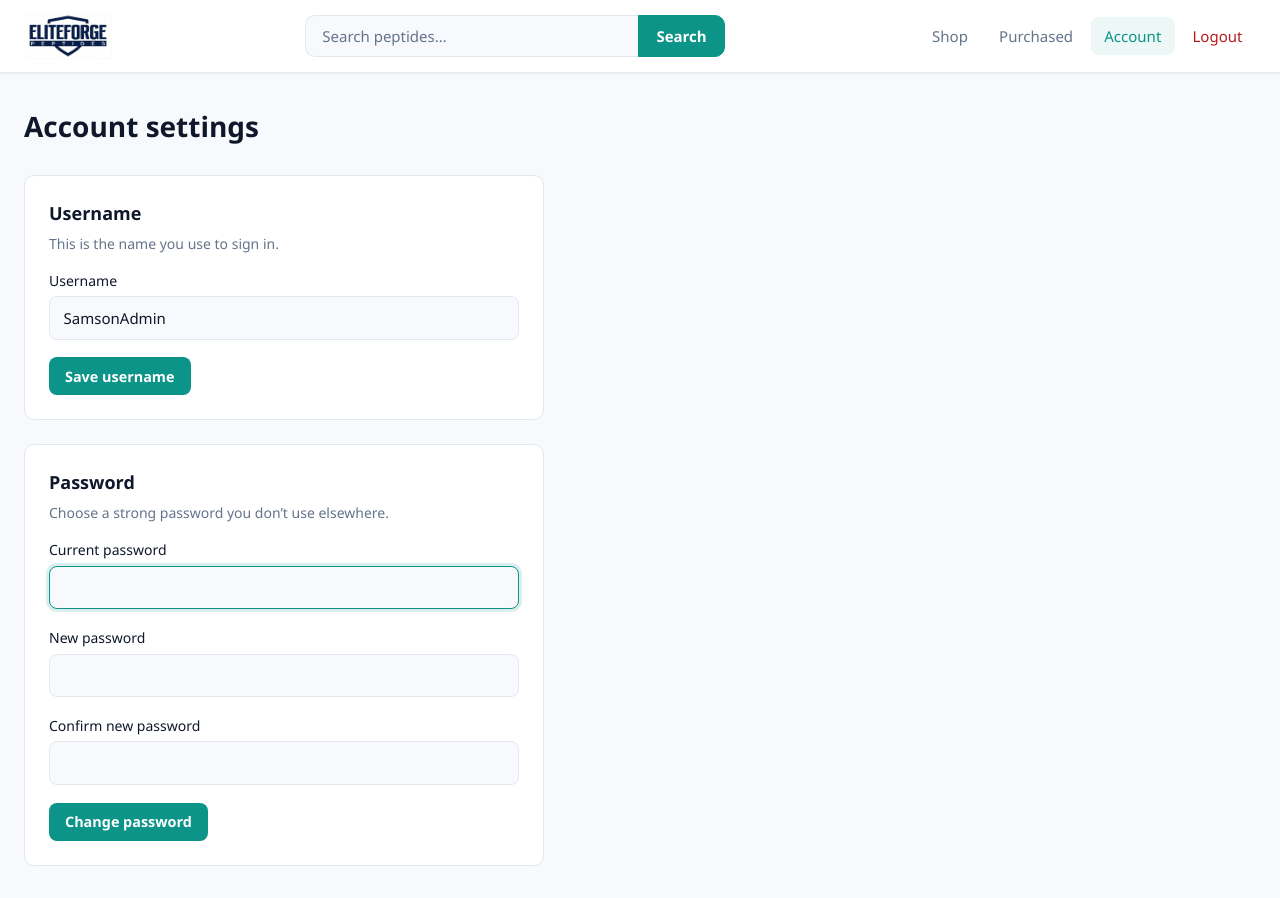
After one commit to Visdomoyat/Samsonllc_backend, a Django app: page /account/ in a window 1280 px wide. The commit adds this page. Run offline with Django 5.2, Linux system fonts and the light colour scheme; a user stored in the database is signed in.

Commit message:
Add account settings functionality: Implement forms for username and password changes, create account settings view and template, and update navigation for account access. Include django-storages and boto3 in dependencies for AWS integration.

```diff
--- a/admin_app/forms.py
+++ b/admin_app/forms.py
@@ -1,8 +1,10 @@
 from django import forms
-
-from django.contrib.auth.forms import AuthenticationForm
+from django.contrib.auth import get_user_model
+from django.contrib.auth.forms import AuthenticationForm, PasswordChangeForm
 
 from .models import Product
+
+User = get_user_model()
 
 
 class LoginForm(AuthenticationForm):
@@ -43,3 +45,40 @@ class ProductForm(forms.ModelForm):
         super().__init__(*args, **kwargs)
         if self.instance and self.instance.pk:
             self.fields['image'].required = False
+
+
+class UsernameChangeForm(forms.ModelForm):
+    class Meta:
+        model = User
+        fields = ('username',)
+
+    def __init__(self, *args, **kwargs):
+        super().__init__(*args, **kwargs)
+        self.fields['username'].widget.attrs.update({
+            'class': 'form-input',
+            'autocomplete': 'username',
+        })
+
+    def clean_username(self):
+        username = self.cleaned_data['username'].strip()
+        if (
+            User.objects.exclude(pk=self.instance.pk)
+            .filter(username__iexact=username)
+            .exists()
+        ):
+            raise forms.ValidationError('That username is already taken.')
+        return username
+
+
+class AccountPasswordChangeForm(PasswordChangeForm):
+    def __init__(self, *args, **kwargs):
+        super().__init__(*args, **kwargs)
+        for field_name, autocomplete in (
+            ('old_password', 'current-password'),
+            ('new_password1', 'new-password'),
+            ('new_password2', 'new-password'),
+        ):
+            self.fields[field_name].widget.attrs.update({
+                'class': 'form-input',
+                'autocomplete': autocomplete,
+            })
--- a/admin_app/static/css/shop.css
+++ b/admin_app/static/css/shop.css
@@ -290,3 +290,21 @@
     display: none;
   }
 }
+
+.account-settings {
+  display: grid;
+  gap: 1.5rem;
+  max-width: 560px;
+}
+
+.account-settings-heading {
+  margin: 0 0 0.35rem;
+  font-size: 1.125rem;
+  font-weight: 600;
+}
+
+.account-settings-section .form-hint {
+  margin: 0 0 1rem;
+  color: var(--color-muted);
+  font-size: 0.875rem;
+}
--- /dev/null
+++ b/admin_app/templates/account_settings.html
@@ -0,0 +1,92 @@
+{% extends 'base.html' %}
+{% load static %}
+
+{% block title %}Account settings — Samson LLC{% endblock %}
+
+{% block extra_css %}
+  <link rel="stylesheet" href="{% static 'css/shop.css' %}">
+{% endblock %}
+
+{% block content %}
+  <div class="shop-header">
+    <h1 class="shop-title">Account settings</h1>
+  </div>
+
+  <div class="account-settings">
+    <section class="account-settings-section product-form">
+      <h2 class="account-settings-heading">Username</h2>
+      <p class="form-hint">This is the name you use to sign in.</p>
+
+      <form method="post" action="{% url 'account_settings' %}">
+        {% csrf_token %}
+        <input type="hidden" name="form_type" value="username">
+
+        {% if username_form.non_field_errors %}
+          <div class="form-errors" role="alert">
+            {% for error in username_form.non_field_errors %}
+              <p>{{ error }}</p>
+            {% endfor %}
+          </div>
+        {% endif %}
+
+        <div class="form-field">
+          <label for="{{ username_form.username.id_for_label }}">Username</label>
+          {{ username_form.username }}
+          {% if username_form.username.errors %}
+            <p class="field-error">{{ username_form.username.errors.0 }}</p>
+          {% endif %}
+        </div>
+
+        <div class="form-actions">
+          <button type="submit" class="btn btn-primary">Save username</button>
+        </div>
+      </form>
+    </section>
+
+    <section class="account-settings-section product-form">
+      <h2 class="account-settings-heading">Password</h2>
+      <p class="form-hint">Choose a strong password you don’t use elsewhere.</p>
+
+      <form method="post" action="{% url 'account_settings' %}">
+        {% csrf_token %}
+        <input type="hidden" name="form_type" value="password">
+
+        {% if password_form.non_field_errors %}
+          <div class="form-errors" role="alert">
+            {% for error in password_form.non_field_errors %}
+              <p>{{ error }}</p>
+            {% endfor %}
+          </div>
+        {% endif %}
+
+        <div class="form-field">
+          <label for="{{ password_form.old_password.id_for_label }}">Current password</label>
+          {{ password_form.old_password }}
+          {% if password_form.old_password.errors %}
+            <p class="field-error">{{ password_form.old_password.errors.0 }}</p>
+          {% endif %}
+        </div>
+
+        <div class="form-field">
+          <label for="{{ password_form.new_password1.id_for_label }}">New password</label>
+          {{ password_form.new_password1 }}
+          {% if password_form.new_password1.errors %}
+            <p class="field-error">{{ password_form.new_password1.errors.0 }}</p>
+          {% endif %}
+        </div>
+
+        <div class="form-field">
+          <label for="{{ password_form.new_password2.id_for_label }}">Confirm new password</label>
+          {{ password_form.new_password2 }}
+          {% if password_form.new_password2.errors %}
+            <p class="field-error">{{ password_form.new_password2.errors.0 }}</p>
+          {% endif %}
+        </div>
+
+        <div class="form-actions">
+          <button type="submit" class="btn btn-primary">Change password</button>
+        </div>
+      </form>
+    </section>
+  </div>
+{% endblock %}
--- a/admin_app/templates/base.html
+++ b/admin_app/templates/base.html
@@ -53,7 +53,7 @@
         {% if user.is_authenticated %}
           <a href="{% url 'shop' %}"{% if request.resolver_match.url_name == 'shop' or request.resolver_match.url_name == 'product_create' or request.resolver_match.url_name == 'product_edit' %} class="is-active"{% endif %}>Shop</a>
           <a href="{% url 'purchased' %}"{% if request.resolver_match.url_name == 'purchased' or request.resolver_match.url_name == 'purchased_order_update' or request.resolver_match.url_name == 'purchased_send_tracking' %} class="is-active"{% endif %}>Purchased</a>
-
+          <a href="{% url 'account_settings' %}"{% if request.resolver_match.url_name == 'account_settings' %} class="is-active"{% endif %}>Account</a>
           <form class="nav-logout-form" action="{% url 'logout' %}" method="post">
             {% csrf_token %}
             <button type="submit" class="nav-link-button nav-logout">Logout</button>
--- a/admin_app/urls.py
+++ b/admin_app/urls.py
@@ -25,4 +25,5 @@ urlpatterns = [
         name='purchased_send_tracking',
     ),
     path('transactions/', views.transactions, name='transactions'),
+    path('account/', views.account_settings, name='account_settings'),
 ]
--- a/admin_app/views.py
+++ b/admin_app/views.py
@@ -1,8 +1,9 @@
 from django.contrib import messages
 from django.contrib.auth.decorators import login_required
+from django.contrib.auth import update_session_auth_hash
 from django.shortcuts import get_object_or_404, redirect, render
 
-from .forms import ProductForm
+from .forms import AccountPasswordChangeForm, ProductForm, UsernameChangeForm
 from .models import Order, Product
 from .services import send_tracking_email
 
@@ -128,3 +129,34 @@ def purchased_send_tracking(request, pk):
 @login_required
 def transactions(request):
     return render(request, 'landing.html')
+
+
+@login_required
+def account_settings(request):
+    username_form = UsernameChangeForm(instance=request.user)
+    password_form = AccountPasswordChangeForm(user=request.user)
+
+    if request.method == 'POST':
+        form_type = request.POST.get('form_type')
+
+        if form_type == 'username':
+            username_form = UsernameChangeForm(request.POST, instance=request.user)
+            if username_form.is_valid():
+                username_form.save()
+                messages.success(request, 'Username updated successfully.')
+                return redirect('account_settings')
+            messages.error(request, 'Please fix the errors below.')
+
+        elif form_type == 'password':
+            password_form = AccountPasswordChangeForm(user=request.user, data=request.POST)
+            if password_form.is_valid():
+                user = password_form.save()
+                update_session_auth_hash(request, user)
+                messages.success(request, 'Password updated successfully.')
+                return redirect('account_settings')
+            messages.error(request, 'Please fix the errors below.')
+
+    return render(request, 'account_settings.html', {
+        'username_form': username_form,
+        'password_form': password_form,
+    })
--- a/requirements.txt
+++ b/requirements.txt
@@ -16,3 +16,5 @@ stripe==15.2.0
 typing-extensions==4.15.0
 urllib3==2.7.0
 whitenoise==6.12.0
+django-storages==1.14.6
+boto3==1.42.59
```
Also changed, not shown: 1 other file.
